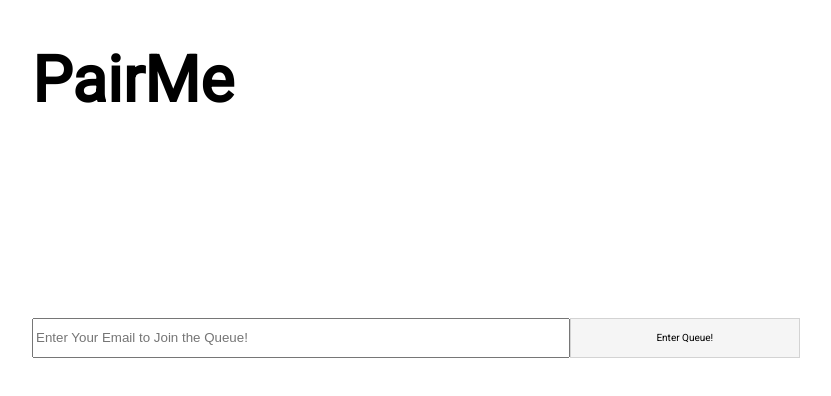
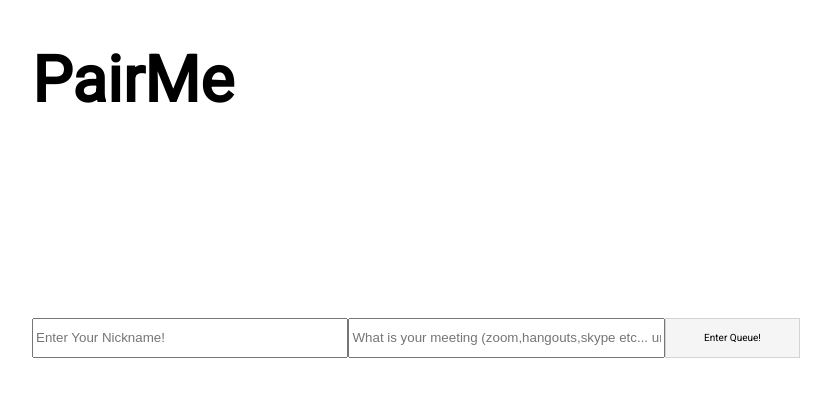
Before and after one commit to pairme/front-end, a React (Create React App) app: page / in a window 1280 px wide. Shown: the top 396 px of the page, without its empty margins (224-1055 px from the left). Built offline with nearby package versions, Linux system fonts and the light colour scheme; no server answers.

Commit message:
refactors after disaster

```diff
--- a/src/App.js
+++ b/src/App.js
@@ -4,7 +4,7 @@ import axios from "axios";
 import socket from "./socket";
 
 import ChatContainer from "./components/ChatContainer";
-import EmailInput from "./components/EmailInput";
+import UserInfoInput from "./components/UserInfoInput";
 
 const StyledApp = styled.div`
   margin: 0 auto;
@@ -20,13 +20,12 @@ const StyledApp = styled.div`
   }
 `;
 
-const serverURL = "https://herokucarlo.herokuapp.com/";
+const serverURL = process.env.NODE_ENV === "production" ? `https://herokucarlo.herokuapp.com/` : `http://localhost:5000/`
 
 const App = () => {
-  const [userEmail, setUserEmail] = useState("");
   const [userName, setUserName] = useState("");
   const [userMeetingUrl, setUserMeetingUrl] = useState("");
-  const [emailRecieved, setEmailRecieved] = useState(false);
+  const [loggedIn, setLoggedIn] = useState(false);
   const [messages, setMessages] = useState([]);
   const [totalUsers, setTotalUsers] = useState(0);
   const [socketID, setSocketID] = useState('');
@@ -46,36 +45,22 @@ const App = () => {
     e.preventDefault();
     const payload = { url: userMeetingUrl, socketid: socketID }
     axios
-      .post(`${serverURL}makepair`,payload).then(res => console.log(res.status)).catch(err => console.log(err))
-  };
-  const zoomEmailReq = () => {
-    axios
-      .post(`${serverURL}getuserinfo`, { email: userEmail })
-      .then(res => {
-        // handle success
-        setUserName(
-          `${res.data.response.first_name} ${res.data.response.last_name}`
-        );
-        setUserMeetingUrl(`${res.data.response.personal_meeting_url}`);
-        setEmailRecieved(true);
-      })
-      .catch(err => {
-        // handle error
-        console.log(err);
-      });
+      .post(`${serverURL}makepair`, payload).then(res => console.log(res.status)).catch(err => console.log(err))
   };
   return (
     <StyledApp className="App">
       <h1>PairMe</h1>
-      {!emailRecieved ? (
-        <EmailInput
-          email={userEmail}
-          setEmail={setUserEmail}
-          zoomEmailReq={zoomEmailReq}
+      {!loggedIn ? (
+        <UserInfoInput
+          setUserName={setUserName}
+          setUserMeetingUrl={setUserMeetingUrl}
+          userName={userName}
+          userMeetingUrl={userMeetingUrl}
+          setLoggedIn={setLoggedIn}
         />
       ) : (
           <ChatContainer
-          socket={socket}
+            socket={socket}
             submitMessage={submitMessage}
             userName={userName}
             messages={messages}
--- a/src/components/ChatContainer.js
+++ b/src/components/ChatContainer.js
@@ -26,11 +26,10 @@ const ChatContainer = ({ messages, submitMessage, userName, totalUsers, makePair
   useEffect(() => {
     socket.emit('add connection', true)
     console.log('chat container rerendered!!!')
-  }, [])
+  }, [socket])
 
   return (
     <>
-
       <StyledChat>
         <div className="users">{totalUsers} Currently Connected</div>
         <li>Welcome to PairMe {userName ? `${userName}!` : "user!"}</li>
--- a/src/components/EmailInput.js
+++ /dev/null
@@ -1,36 +0,0 @@
-import React from 'react'
-import styled from 'styled-components'
-
-const StyledEmailInput = styled.form`
-  width: 60%;
-  box-sizing: border-box;
-  margin-top: 200px;
-  display: flex;
-  height: 40px;
-  flex-flow: row;
-  align-items: center;
-  input {
-    width: 70%;
-    height: 100%;
-    box-sizing: border-box;
-  }
-  .button {
-    width: 30%;
-    height: 100%;
-    display: flex;
-    align-items: center;
-    justify-content: center;
-    border: 1px solid lightgray;
-    background-color: whitesmoke;
-    box-sizing: border-box;
-    cursor: pointer;
-  }
-`
-
-const EmailInput = ({ email, setEmail, zoomEmailReq }) => (
-  <StyledEmailInput onSubmit={zoomEmailReq}>
-    <input onChange={(e) => setEmail(e.target.value)} value={email} placeholder="Enter Your Email to Join the Queue!" />
-    <p className="button" onClick={zoomEmailReq}>Enter Queue!</p>
-  </StyledEmailInput>)
-
-export default EmailInput
--- /dev/null
+++ b/src/components/UserInfoInput.js
@@ -0,0 +1,37 @@
+import React from 'react'
+import styled from 'styled-components'
+
+const StyledUserInfoInput = styled.form`
+  width: 60%;
+  box-sizing: border-box;
+  margin-top: 200px;
+  display: flex;
+  height: 40px;
+  flex-flow: row;
+  align-items: center;
+  input {
+    width: 70%;
+    height: 100%;
+    box-sizing: border-box;
+  }
+  .button {
+    width: 30%;
+    height: 100%;
+    display: flex;
+    align-items: center;
+    justify-content: center;
+    border: 1px solid lightgray;
+    background-color: whitesmoke;
+    box-sizing: border-box;
+    cursor: pointer;
+  }
+`
+
+const UserInfoInput = ({ userName, setUserName, userMeetingUrl, setUserMeetingUrl, setLoggedIn }) => (
+  <StyledUserInfoInput onSubmit={()=>setLoggedIn(true)}>
+    <input onChange={(e) => setUserName(e.target.value)} value={userName} placeholder="Enter Your Nickname!" />
+    <input onChange={(e) => setUserMeetingUrl(e.target.value)} value={userMeetingUrl} placeholder="What is your meeting (zoom,hangouts,skype etc... url?)" />
+    <p className="button" onClick={()=>setLoggedIn(true)}>Enter Queue!</p>
+  </StyledUserInfoInput>)
+
+export default UserInfoInput
```
